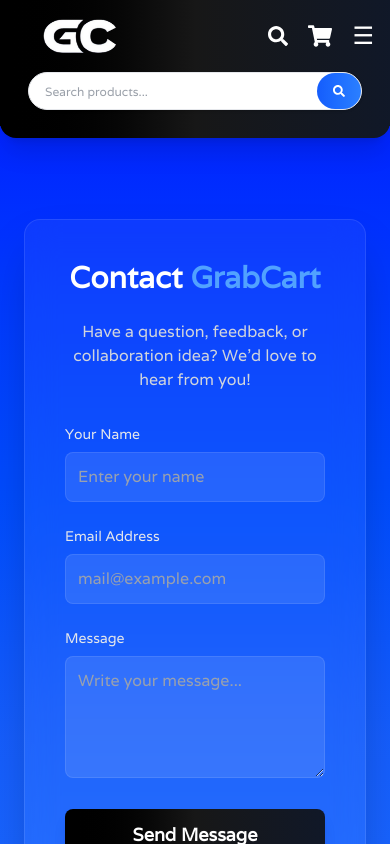
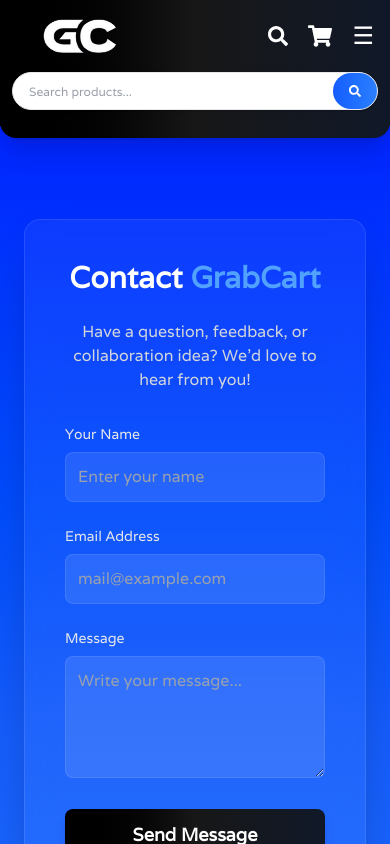
Before and after one commit to abhishekmahara/Grab-Cart, a React (Vite) app: page /contact in a window 390 px wide. Both pictures are taken after a click on the button 278 px from the left and 36 px from the top of the page. Shown: the top 844 px of the page. Built offline with nearby package versions, Linux system fonts and the light colour scheme; no server answers.

Commit message:
feat : added search dropdown

```diff
--- a/src/Components/Navbar.jsx
+++ b/src/Components/Navbar.jsx
@@ -119,7 +119,7 @@
 
       {/* Search Dropdown */}
       {showSearch && (
-        <div className="lg:hidden px-7 pb-4 pt-3 bg-gradient-to-r from-black via-neutral-900 to-gray-900">
+        <div className="lg:hidden px-3 pb-4 pt-3 bg-gradient-to-r from-black via-neutral-900 to-gray-900">
           <form onSubmit={handleSearch} className="mx-auto max-w-md">
             <div className="flex items-center bg-white rounded-3xl shadow-sm border border-gray-200">
               <input
```
